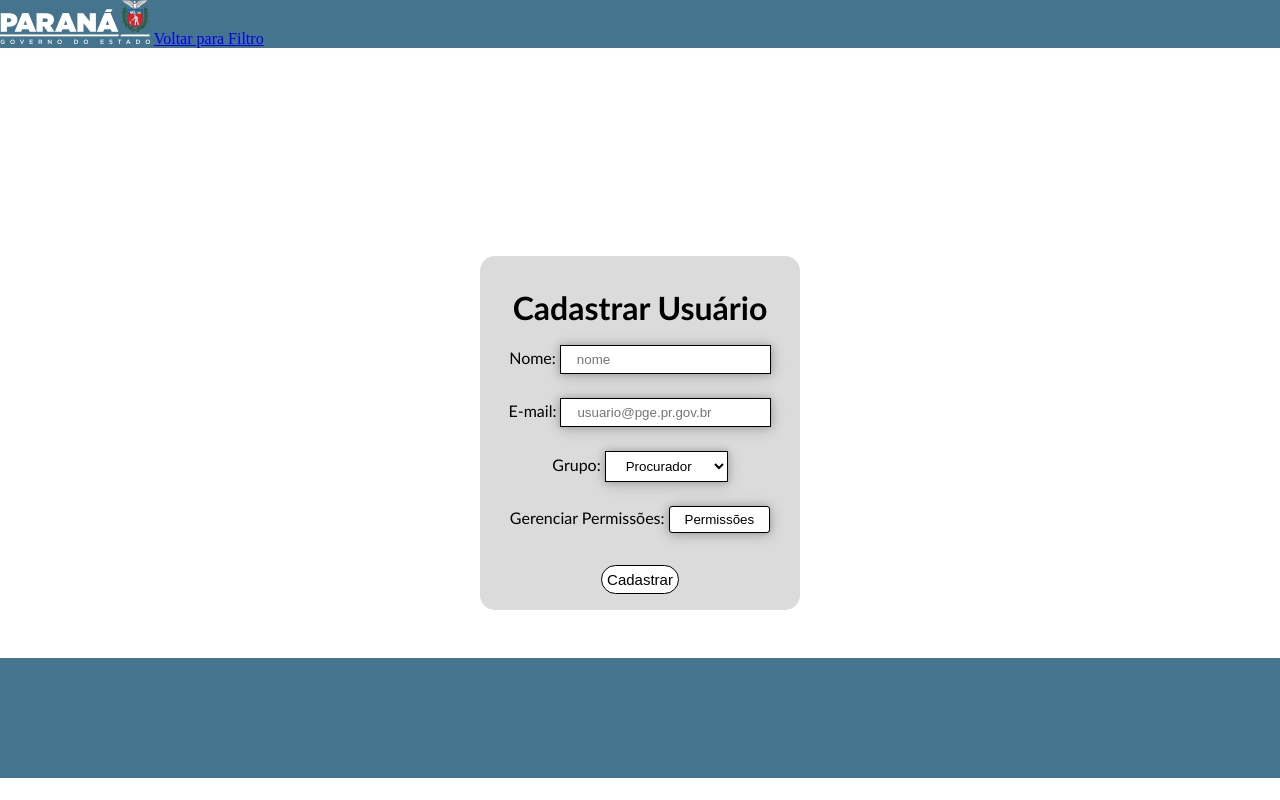
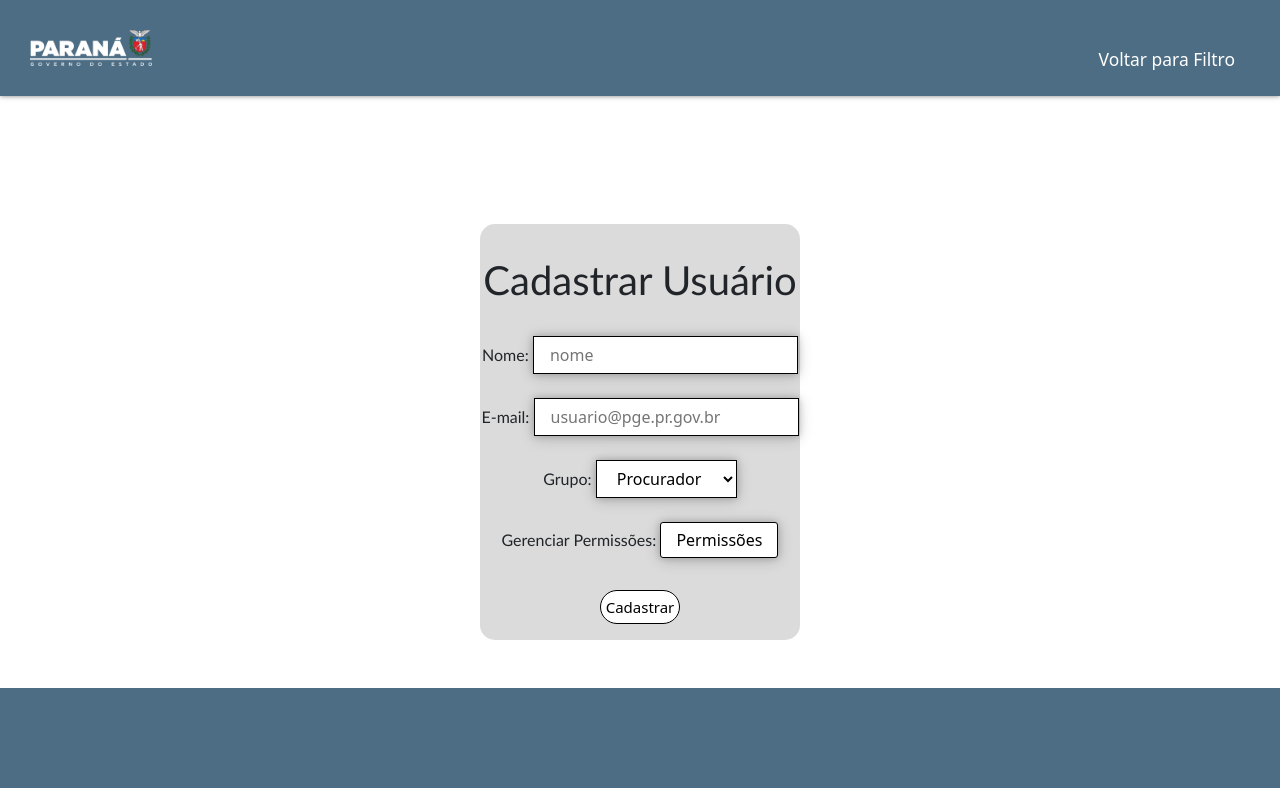
Before and after one commit to RhianFelipe/ControleSistema, a PHP site: page /public/pageCadastro.php in a window 1280 px wide. Run offline with PHP 8.4, Linux system fonts and the light colour scheme; data comes from the database, SQL or seed files in the repository.

Commit message:
Refatoração de código

```diff
--- a/public/main.css
+++ b/public/main.css
@@ -2,7 +2,7 @@
 
 /*Usado para criar variaveis globais*/
 :root{
---footer-header-color:rgb(69, 116, 143);
+--footer-header-color:#4d6d84;
 --section-bgcolor: rgb(219, 219, 219);
 
 }
@@ -21,12 +21,55 @@
   height: 0vh;
 }
 
-header, footer{
+
+/*Estilização padrão do Header*/
+header {
   background-color: var(--footer-header-color);
+  padding: 30px;
+  margin: auto;
+  box-shadow: 0 0 5px rgba(0, 0, 0, 0.5);
 
 }
 
+.imgHeader {
+  width: 10%;
+
+}
+
+.navbar{
+  float: right;
+  margin-top: 8px;
+
+}
+.navbar li {
+  display: inline-block;
+    list-style-type: none;
+}
+
+.list-header .a1 {
+  font-size: 109%;
+  display: block;
+  color: white;
+  text-align: left;
+  margin-right: 15px;
+  text-decoration: none;
+
+}
+
+.list-header a:hover {
+  display: block;
+  color: rgb(230, 230, 230);
+  text-align: center;
+  text-decoration: none;
+
+}
+
+/*Estilização padrão do Footer*/
+
+
+
 footer{
+  background-color: var(--footer-header-color);
   bottom: 0;
   left: 0;
   width: 100%;
--- a/public/pageCadastro.php
+++ b/public/pageCadastro.php
@@ -13,14 +13,19 @@
     <!-- Importar folhas de estilo -->
     <link rel="stylesheet" href="../public/main.css?v=<?php echo time(); ?>">
     <link rel="stylesheet" href="../public/style/telaCadastro.css?v=<?php echo time(); ?>">
+    <link href="https://cdn.jsdelivr.net/npm/bootstrap@5.3.0/dist/css/bootstrap.min.css" rel="stylesheet"
+        integrity="sha384-9ndCyUaIbzAi2FUVXJi0CjmCapSmO7SnpJef0486qhLnuZ2cdeRhO02iuK6FUUVM" crossorigin="anonymous">
     <title>Cadastrar Usuário</title>
 </head>
 
 <body>
     <!-- Criação do Header para logo e navegação-->
     <header>
-        <img src="../public/assets/img/logo-govpr-white.png" alt="">
-        <a href="../public/pageFiltro">Voltar para Filtro</a>
+        <img class="imgHeader" src="..\public\assets\img\logo-govpr-white.png">
+        <nav class="navbar">
+
+            <li class="list-header"><a class="a1" href="../public/pageFiltro">Voltar para Filtro</a> </li>
+        </nav>
     </header>
 
     <!-- Criação formulário para cadastro de Usuário-->
@@ -50,7 +55,7 @@
             <!-- Criação da tabela de permissões -->
 
             <button onclick="gerenciarPermissoes() " id="button-permissao" type="button">Permissões</button> <br>
-            <div id="selects-permissoes" style="display: none; margin-left:50rem;">
+            <div id="selects-permissoes" style="display: none; ">
                 <h3>Permissões:</h3>
                 <p>Marque as permissões para cada sistema:</p>
                 <?php
@@ -82,7 +87,8 @@
     <footer></footer>
     <script>
 
-</script>
+    </script>
     <script src="../script/utils.js"></script>
 </body>
+
 </html>
--- a/public/style/telaCadastro.css
+++ b/public/style/telaCadastro.css
@@ -7,7 +7,7 @@
   justify-content: center;
   text-align: center; /*Deixar os textos no centro*/
   display: flex;
-  margin-top: 10rem;
+  margin-top: 5rem;
 }
 
 /*Estilizar H1*/
@@ -33,6 +33,13 @@
   border: 1px solid black;
   margin-bottom: 1.5rem;
 }
+
+/*Estilizar Permissões*/
+#selects-permissoes{
+
+
+}
+
 
 /*Estilizar botão da permissão do formulario*/
 #button-permissao {
```
Also changed, not shown: public/pageFiltro.php (+4 -4 lines), public/pageLista.php (+9 -8 lines), public/style/telaFiltro.css (+0 -52 lines).
